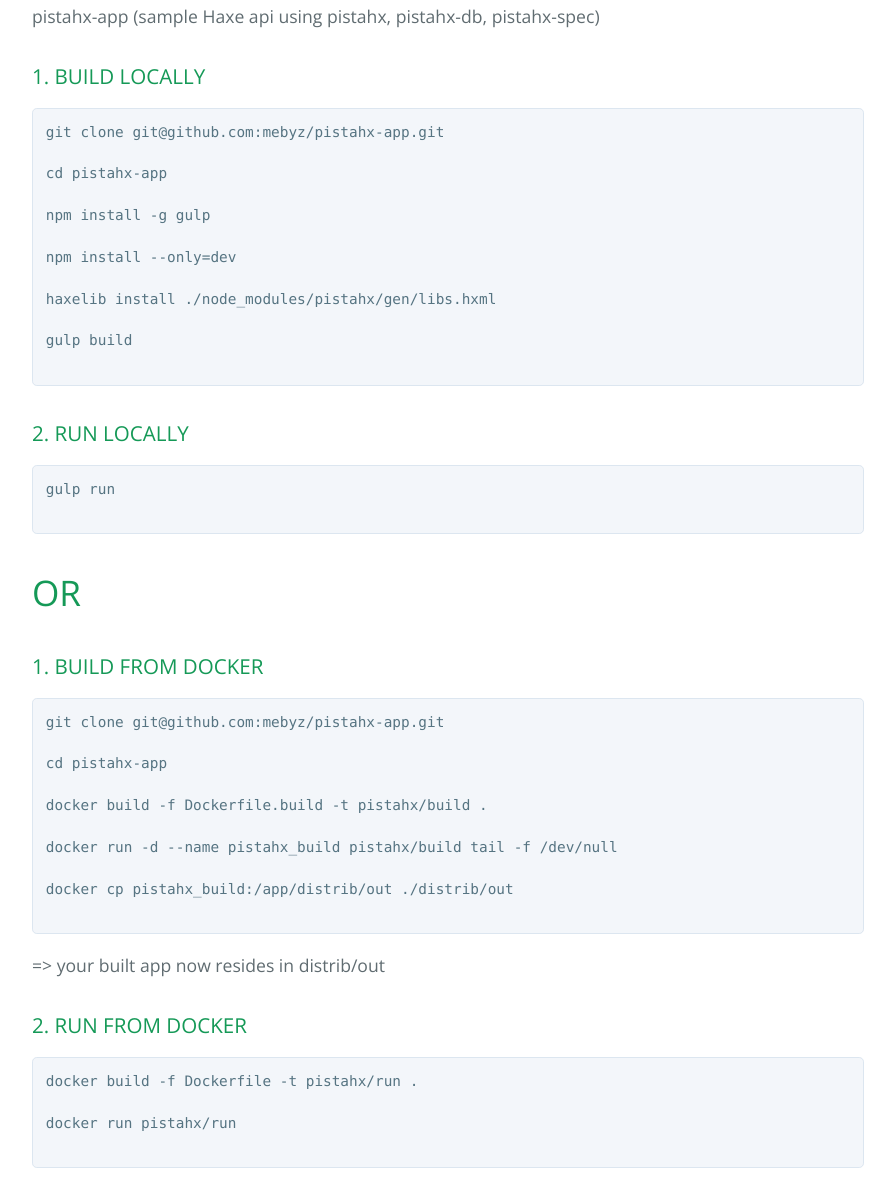
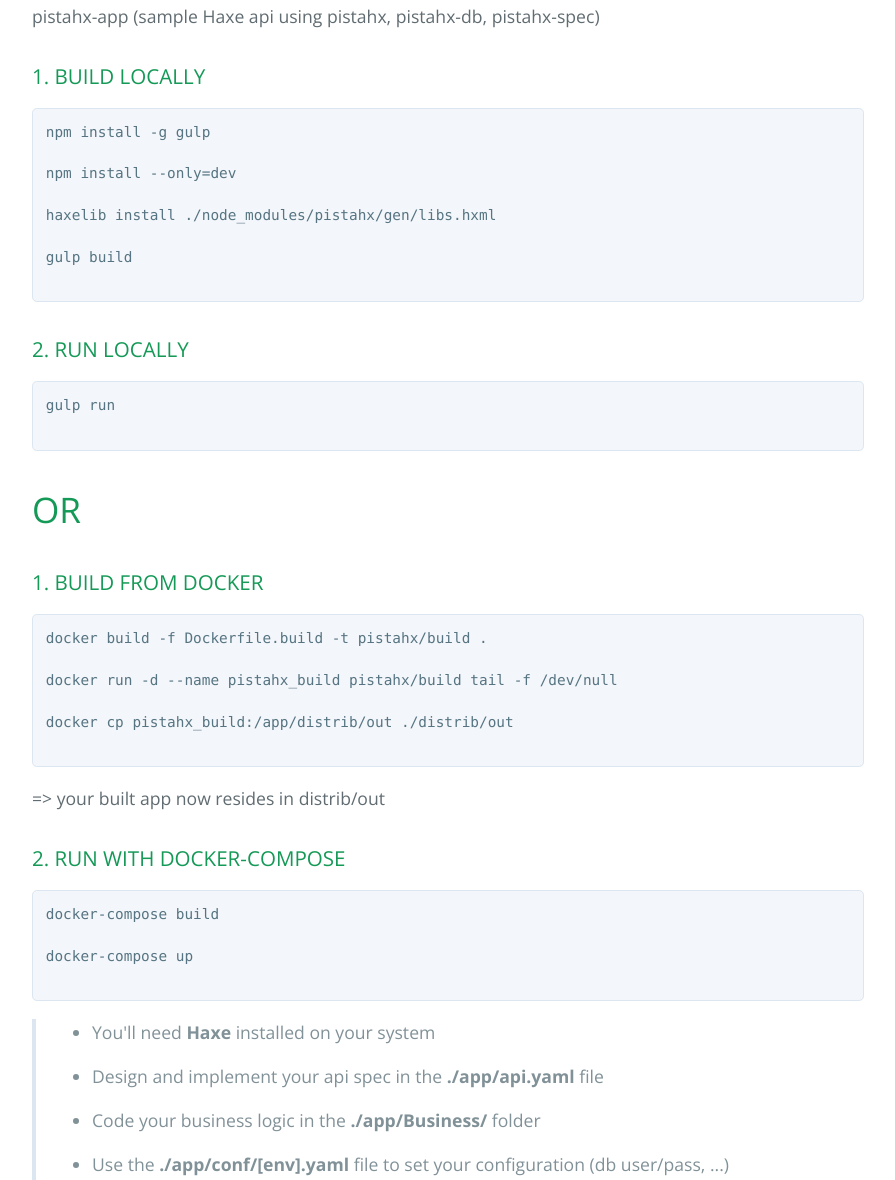
Before and after one commit to mebyz/pistahx, a plain HTML site: page index.html in a window 1280 px wide. Shown: the part 1019-2199 px from the top of the page, without its empty margins (192-1087 px from the left). Drawn offline with nearby package versions, Linux system fonts and the light colour scheme.

```diff
--- a/index.html
+++ b/index.html
@@ -38,11 +38,7 @@
 <h3>
 <a id="1-build-locally" class="anchor" href="#1-build-locally" aria-hidden="true"><span aria-hidden="true" class="octicon octicon-link"></span></a>1. BUILD LOCALLY</h3>
 
-<pre><code>git clone git@github.com:mebyz/pistahx-app.git
-
-cd pistahx-app
-
-npm install -g gulp
+<pre><code>npm install -g gulp
 
 npm install --only=dev
 
@@ -65,11 +61,7 @@
 <h3>
 <a id="1-build-from-docker" class="anchor" href="#1-build-from-docker" aria-hidden="true"><span aria-hidden="true" class="octicon octicon-link"></span></a>1. BUILD FROM DOCKER</h3>
 
-<pre><code>git clone git@github.com:mebyz/pistahx-app.git
-
-cd pistahx-app
-
-docker build -f Dockerfile.build -t pistahx/build .
+<pre><code>docker build -f Dockerfile.build -t pistahx/build .
 
 docker run -d --name pistahx_build pistahx/build tail -f /dev/null
 
@@ -80,11 +72,11 @@
 <p>=&gt; your built app now resides in distrib/out</p>
 
 <h3>
-<a id="2-run-from-docker" class="anchor" href="#2-run-from-docker" aria-hidden="true"><span aria-hidden="true" class="octicon octicon-link"></span></a>2. RUN FROM DOCKER</h3>
+<a id="2-run-with-docker-compose" class="anchor" href="#2-run-with-docker-compose" aria-hidden="true"><span aria-hidden="true" class="octicon octicon-link"></span></a>2. RUN WITH DOCKER-COMPOSE</h3>
 
-<pre><code>docker build -f Dockerfile -t pistahx/run .
+<pre><code>docker-compose build
 
-docker run pistahx/run
+docker-compose up
 
 </code></pre>
 
```
Also changed, not shown: params.json (+1 -1 lines).
